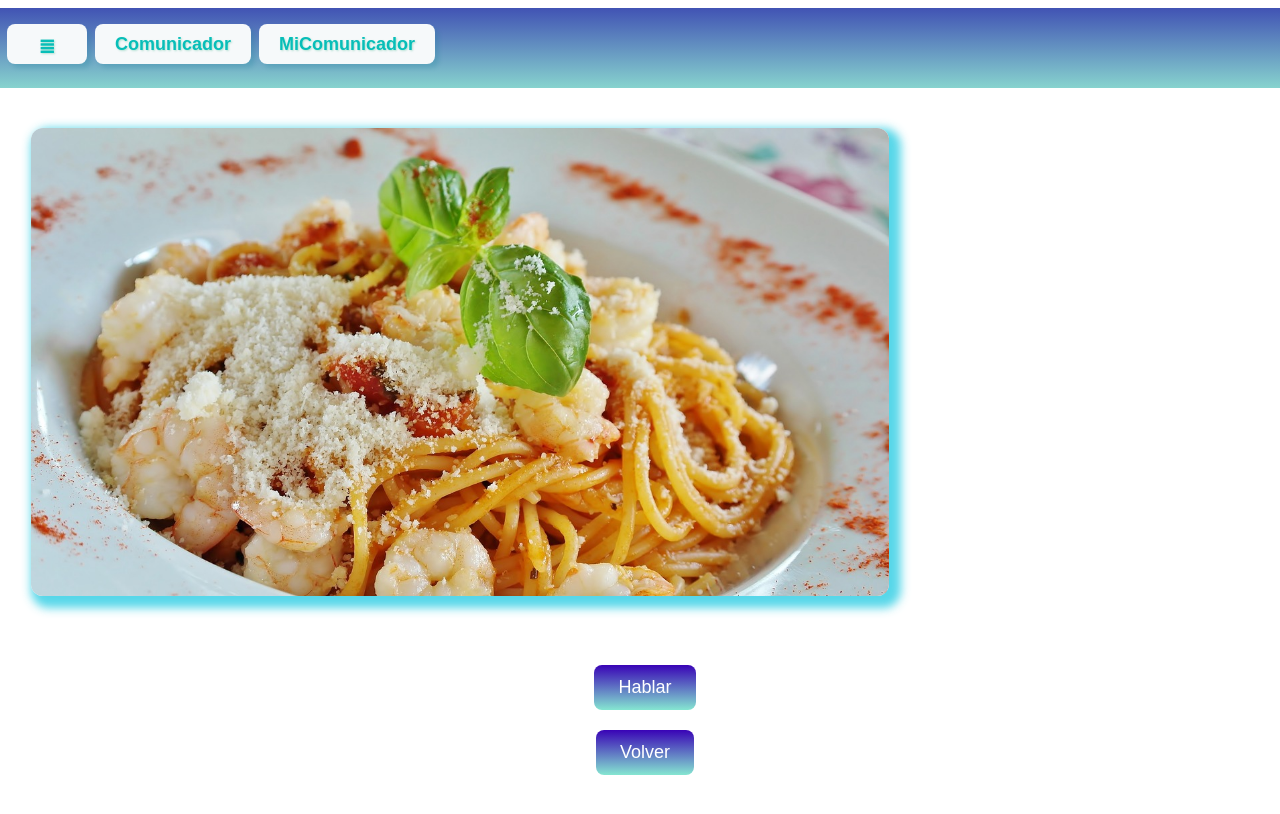
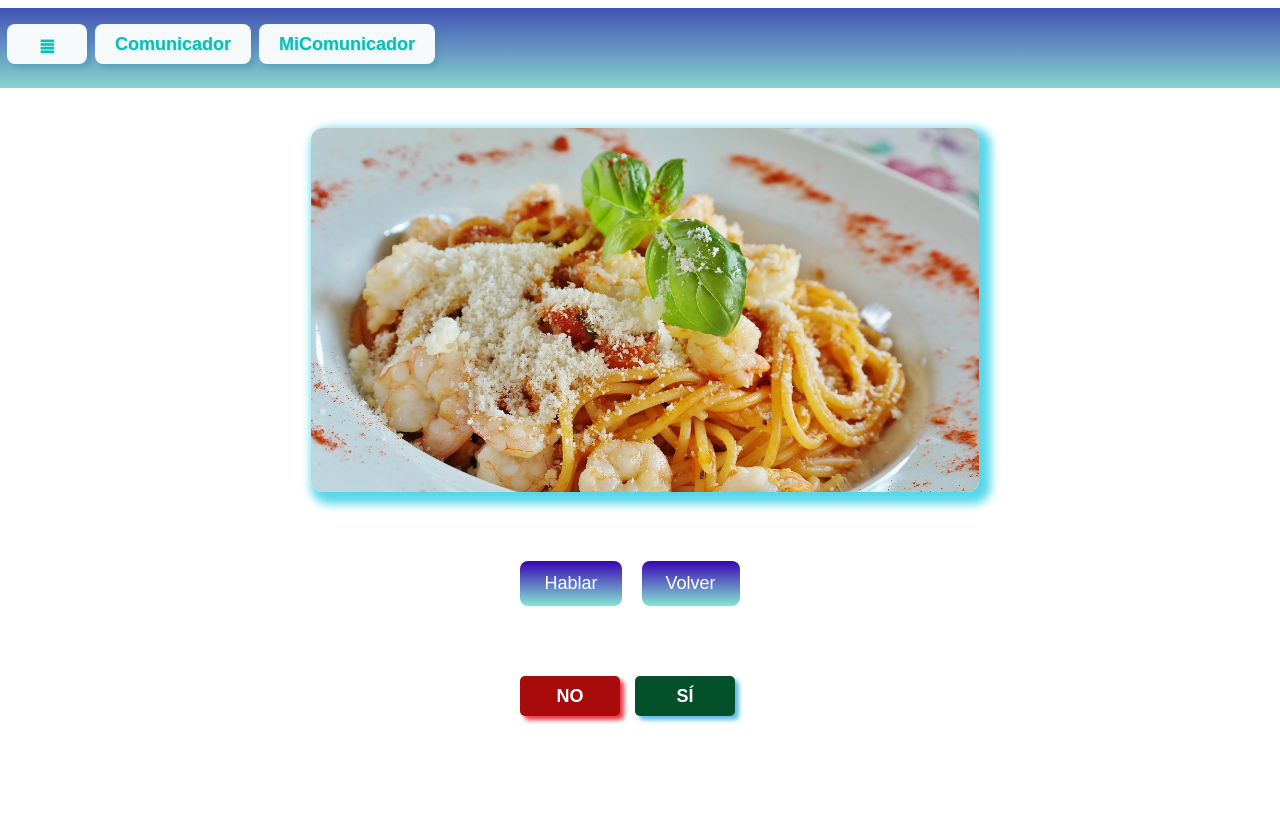
Before and after one commit to cristinavoda/Comunicapp, a Vue app: page /comunicador in a window 1280 px wide. Both pictures are taken after a click on the button 113 px from the left and 215 px from the top of the page. Shown: the top 814 px of the page. Built offline with nearby package versions, Linux system fonts and the light colour scheme.

Commit message:
media-query

```diff
--- a/src/views/Comunicador.vue
+++ b/src/views/Comunicador.vue
@@ -1,14 +1,20 @@
 <template>
   <div class="comunicador">
-    <!-- Vista imagen grande -->
+
     <div v-if="fullscreenItem" class="fullscreen-card">
       <img :src="fullscreenItem.image" alt="Imagen seleccionada" />
       <p>{{ fullscreenItem.text }}</p>
+       <div class="fullscreen-card-buttons">
       <button class="speak-button" @click="speakText(fullscreenItem.text)">Hablar</button>
       <button class="back-button" @click="fullscreenItem = null">Volver</button>
     </div>
+     <div class="fullscreen-si-no">
+    <button id="no-button" class="button no" @click="speakText('NO')">NO</button>
+    <button id="si-button" class="button si" @click="speakText('SÍ')">SÍ</button>
+  </div>
+    </div>
 
-    <!-- Grid normal -->
+
     <div v-else class="grid">
       <button
         v-for="(item, index) in buttons"
@@ -129,6 +135,30 @@ background-color: #e8ecdc;
   cursor: pointer;
   margin-left: 0px;
 }
+.botones-container {
+    display:flex;
+    justify-content:flex-start;
+    align-items:flex-start;
+    gap: 10px;
+    margin-left: 10px;
+}
+
+
+.no {
+
+  background-color: rgb(167, 11, 11);
+  color: white;
+  box-shadow: 4px 4px 4px rgba(233, 30, 40, 0.884);
+  margin-top: 40px;
+}
+
+.si {
+  background-color: rgb(3, 80, 42);
+  color: white;
+  box-shadow: 4px 4px 4px rgba(72, 178, 228, 0.884);
+  margin-top: 40px;
+}
+
 .container {
   padding: 60px;
   font-size: 16px;
@@ -141,12 +171,12 @@ background-color: #e8ecdc;
 }
 
 .fullscreen-card img {
-  max-width: 90%;
+  max-width: 390px;
   min-width: 70%;
   height: auto;
   border-radius: 12px;
   margin-top: -20px;
-  margin-left: -370px;
+  margin-left: 0px;
   box-shadow: 6px 6px 10px 6px rgba(66, 210, 230, 0.884);
   margin: 20px px;
 }
@@ -161,7 +191,7 @@ background-color: #e8ecdc;
   display: flex;
   justify-content: center;
   gap: 20px;
-  margin-left:  -530px;
+  margin-left:  -30px;
 }
 
 .speak-button,
@@ -179,6 +209,13 @@ background-color: #e8ecdc;
   background: #268ac4;
 }
 
+.fullscreen-si-no {
+  display: flex;
+  justify-content: flex-start;
+  gap: 10px;
+  margin-top: 30px;
+  margin-left: -30px;
+}
 
 
 @media (max-width: 768px) {
--- a/src/views/MiComunicador.vue
+++ b/src/views/MiComunicador.vue
@@ -1,6 +1,6 @@
 <template>
   <div class="mi-comunicador">
-    <!-- ✅ VISTA AMPLIADA -->
+
     <div v-if="selectedButton" class="fullscreen-card">
       <img :src="selectedButton.image" :alt="selectedButton.text" />
       <p>{{ selectedButton.text }}</p>
@@ -203,12 +203,12 @@ export default {
 }
 
 .fullscreen-card img {
-  max-width: 90%;
+  max-width: 390px;
   min-width: 70%;
   height: auto;
   border-radius: 12px;
   margin-top: -20px;
-  margin-left: -370px;
+  margin-left: 0px;
   box-shadow: 6px 6px 10px 6px rgba(66, 210, 230, 0.884);
   margin: 20px px;
 }
@@ -223,7 +223,7 @@ export default {
   display: flex;
   justify-content: center;
   gap: 20px;
-  margin-left:  -530px;
+  margin-left:  -30px;
 }
 
 .speak-button,
```
